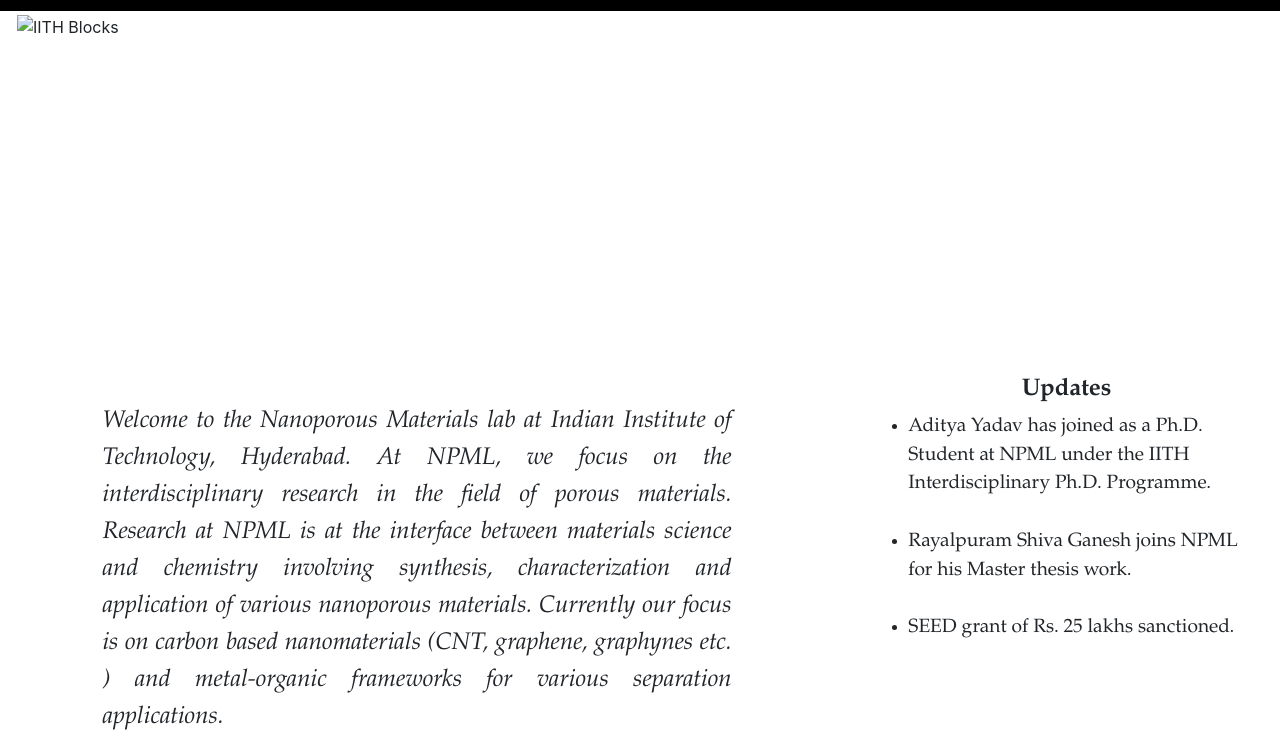
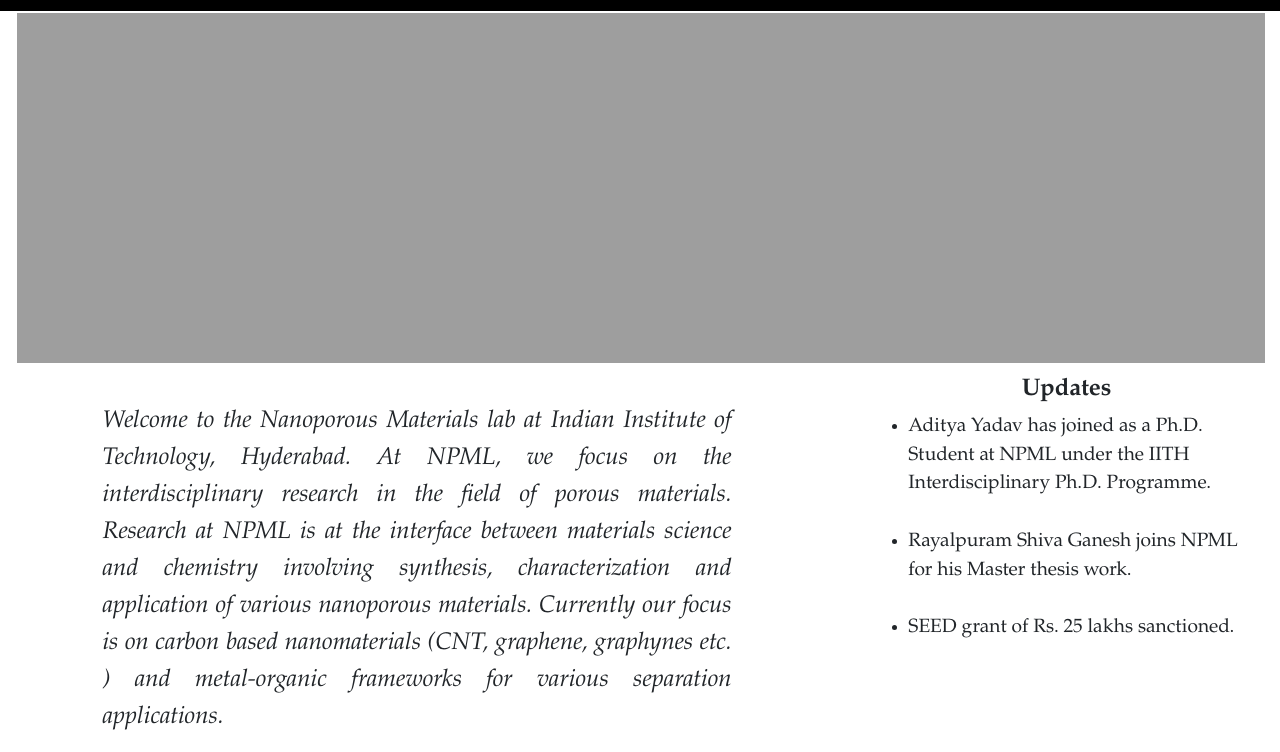
Before and after one commit to Fasna476/npml, a plain HTML site: page index.html in a window 1280 px wide. Shown: the part 64-816 px from the top of the page. Drawn offline with nearby package versions, Linux system fonts and the light colour scheme; the site is published under a folder, as on GitHub Pages, so addresses that start at the root find nothing.

Commit message:
Update index.html

```diff
--- a/index.html
+++ b/index.html
@@ -83,7 +83,7 @@
              <div class="carousel-inner">
 
                 <div class="carousel-item active">
-                  <img class=" img-fluid "  id="theimage" src="/images/iith/IITH_1.png" alt="IITH Blocks"class="img-responsive">
+                  <img class=" img-fluid "  id="theimage" src="images/iith/IITH_1.png" alt="IITH Blocks"class="img-responsive">
                 </div>
                 <!-- <div class="carousel-item ">
                   <img class=" img-fluid "  id="theimage" src="./images/iith/IITH_2.png" alt="IITH logo"class="img-responsive">
```
